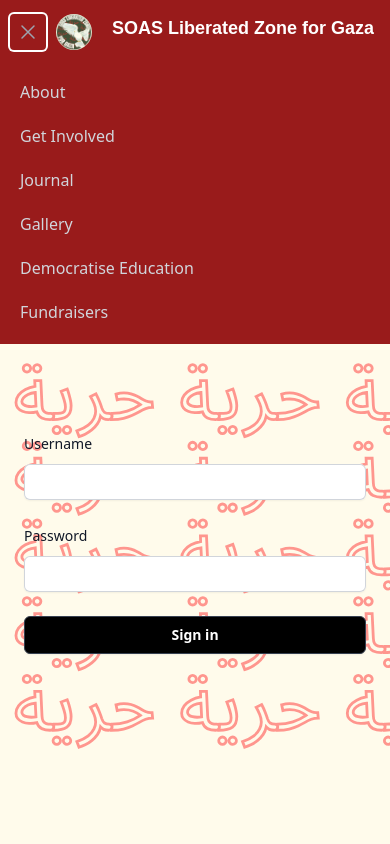
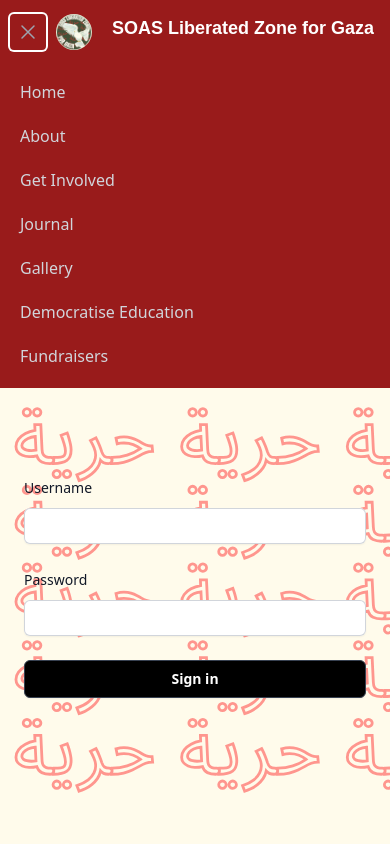
Before and after one commit to adilkhan49/soas-liberated-zone, a React (Vite) app in the folder frontend/: page /login in a window 390 px wide. Both pictures are taken after a click on the button 28 px from the left and 32 px from the top of the page. Shown: the top 844 px of the page. Built offline with nearby package versions, Linux system fonts and the light colour scheme; a web font is replaced by a local one.

Commit message:
add back home page to mobile menu

```diff
--- a/frontend/src/routes/root.jsx
+++ b/frontend/src/routes/root.jsx
@@ -78,7 +78,7 @@ export default function Root() {
           <div class={!isNavOpen && "hidden"}>
             <div class="lg:hidden" id="mobile-menu">
               <div class="space-y-1 px-2 pb-3 pt-2">
-                {/* <a href="/" class="block rounded-md px-3 py-2 text-base font-medium text-gray-300 hover:bg-gray-700 hover:text-white no-underline">Home</a> */}
+                <a href="/" class="block rounded-md px-3 py-2 text-base font-medium text-gray-300 hover:bg-gray-700 hover:text-white no-underline">Home</a>
                 <a href="/about" class="block rounded-md px-3 py-2 text-base font-medium text-gray-300 hover:bg-gray-700 hover:text-white no-underline">About</a>
                 <a href="/getinvolved" class="block rounded-md px-3 py-2 text-base font-medium text-gray-300 hover:bg-gray-700 hover:text-white no-underline">Get Involved</a>
                 {/* <a href="/calendar" class="block rounded-md px-3 py-2 text-base font-medium text-gray-300 hover:bg-gray-700 hover:text-white no-underline">Calendar</a> */}
```
